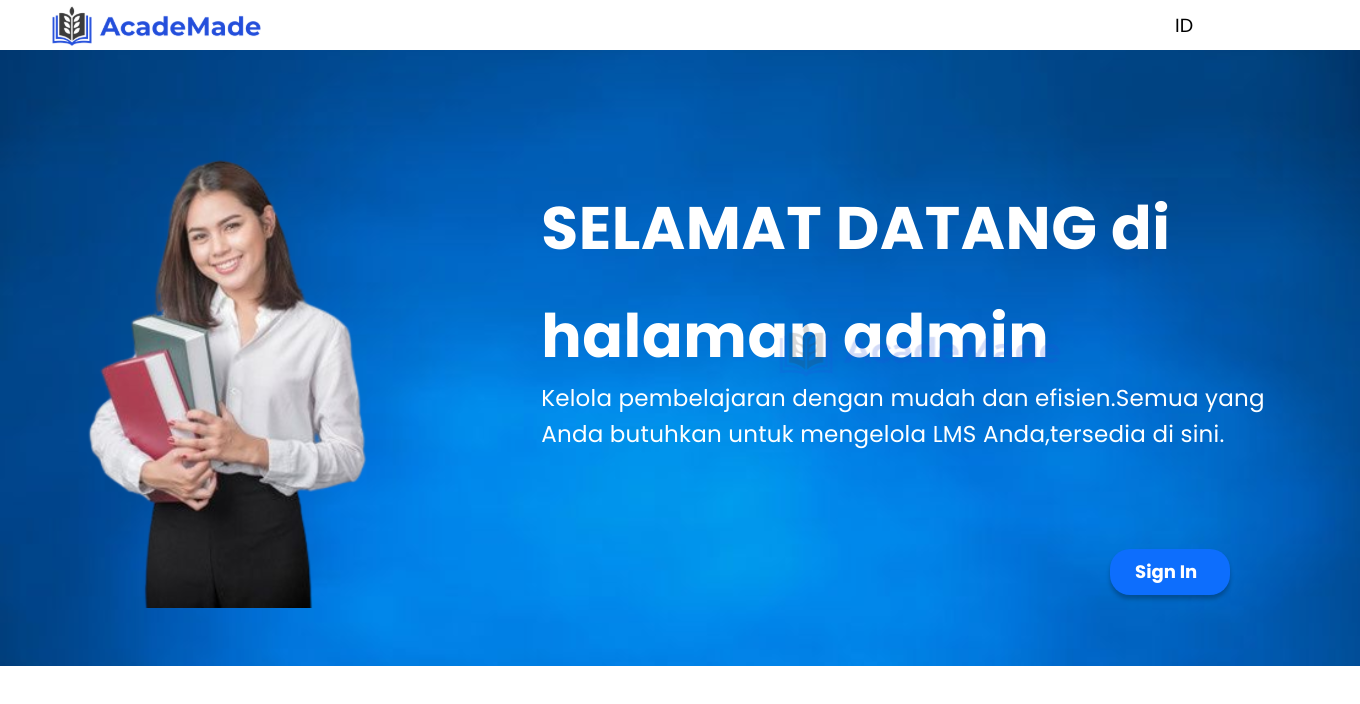
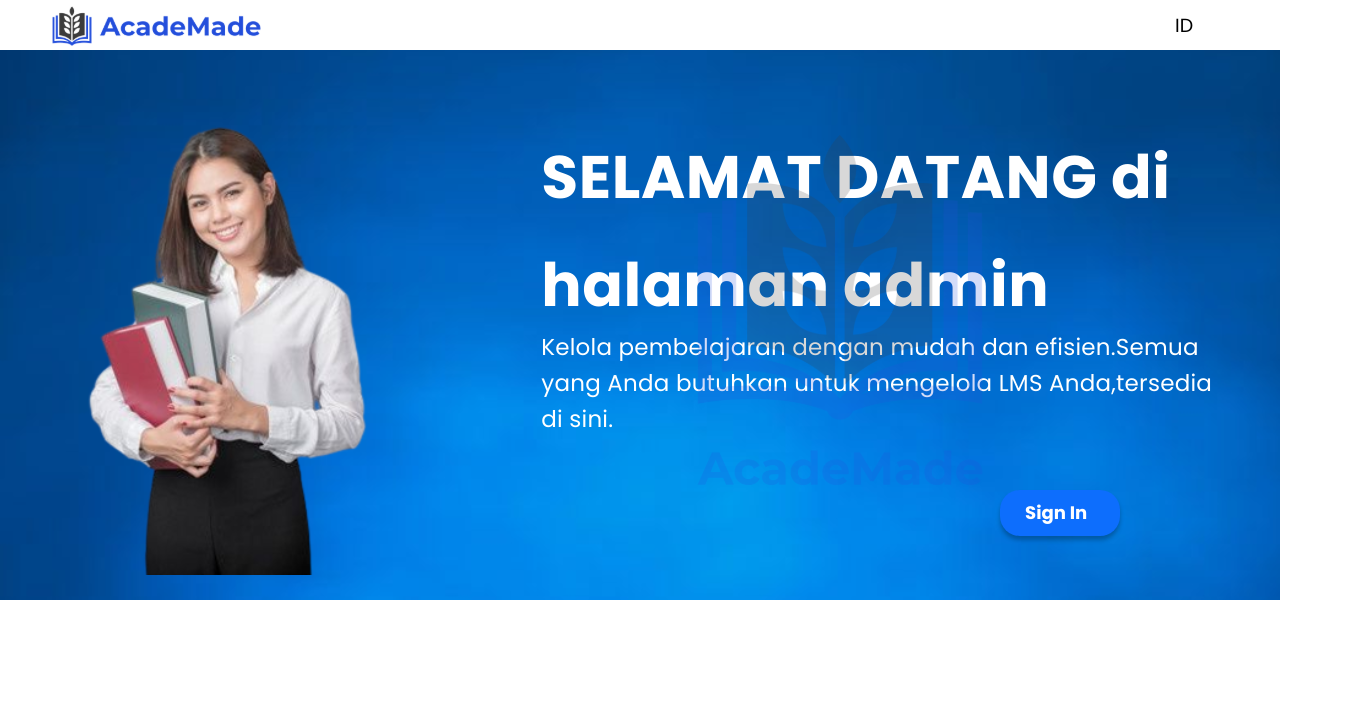
Before and after one commit to Capstone-Project-Kelompok-11/frontend-web-react, a React (Vite) app: page / in a window 1280 px wide. Shown: the top 704 px of the page, 1360 px wide, since content can reach past the window. Built offline with nearby package versions, Linux system fonts and the light colour scheme.

Commit message:
fix: fix landingpage and login view

```diff
--- a/src/index.css
+++ b/src/index.css
@@ -98,7 +98,6 @@
   flex-direction: row;
   align-items: center;
   padding: 10px 25px;
-  gap: 10px;
   font-family: "Poppins";
   font-style: normal;
   font-weight: 700;
@@ -107,8 +106,8 @@
   position: absolute;
   width: 120px;
   height: 46px;
-  left: 1110px;
-  top: 499px;
+  left: 1000px;
+  top: 440px;
   color: #ffffff;
   background: #0d6efd;
   box-shadow: 0px 4px 4px rgba(0, 0, 0, 0.25);
@@ -120,8 +119,8 @@
 }
 .main-container {
   position: absolute;
-  width: 1360px;
-  height: 616px;
+  width: 1280px;
+  height: 550px;
   top: 50px;
   display: flex;
   background-image: url("./assets/Background.svg");
@@ -135,11 +134,11 @@
 }
 .main img {
   position: absolute;
-  width: 400px;
+  width: 600px;
   height: 500px;
-  left: 720px;
-  top: 50px;
-  opacity: 0.2;
+  left: 540px;
+  top: 10px;
+  opacity: 5;
 }
 .kotak {
   flex-direction: column;
@@ -195,7 +194,7 @@
 .container {
   position: absolute;
   width: 100%;
-  height: 610px;
+  height: 546px;
   left: 0px;
   top: 55px;
   max-width: 100%;
@@ -206,7 +205,7 @@
   width: 450px;
   height: 454px;
   left: calc(50% - 500px / 2);
-  top: 85px;
+  top: 50px;
   justify-content: center;
   padding: 40px;
   background: #ffffff;
@@ -251,6 +250,9 @@ input {
   margin-bottom: 40px;
   font-family: sans-serif;
   font-size: 16px;
+  outline: none;
+  border-radius: 12px;
+  background-color: rgb(239, 230, 230);
 }
 form {
   justify-content: center;
@@ -265,7 +267,7 @@ label {
   font-family: "Poppins";
   font-style: normal;
   font-weight: 400;
-  font-size: 30px;
+  font-size: 20px;
   line-height: 45px;
   display: flex;
 
@@ -295,17 +297,18 @@ label {
   flex-direction: row;
   justify-content: center;
   align-items: center;
-  padding: 10px;
-  gap: 10px;
-  font-weight: 700;
-  font-size: 30px;
-
+  padding: 19px;
+  gap: 0px;
+  font-weight: 500;
+  font-size: 20px;
   position: absolute;
-  width: 300px;
-  height: 65px;
-  left: 70px;
-  top: 357px;
-
+  width: 224px;
+  height: 48px;
+  left: 115px;
+  top: 358px;
+  background: #0a58ca;
+  border-radius: 12px;
+  color: #ffffff;
   /* Primary/Brandeis Blue/70 */
 
   background: #0a58ca;
@@ -318,12 +321,13 @@ label {
 }
 
 .error {
-  border: 1px solid red;
+  border: 2px solid red;
 }
 
 .error-message {
   color: red;
-  font-size: 20px;
+  font-size: 15px;
+  font-weight: 600;
 }
 
 #wrab:target .modal {
--- a/src/views/LandingPage.view.jsx
+++ b/src/views/LandingPage.view.jsx
@@ -1,7 +1,7 @@
 import React, { useEffect } from "react";
 import { Link } from "react-router-dom";
 import GuruSvg from "../assets/guru.svg";
-import LogoSvg from "../assets/home.svg";
+import LogoSvg from "../assets/logo.svg";
 import Navbar from "../components/templates/Navbar.template";
 
 function LandingPage() {
@@ -14,7 +14,7 @@ function LandingPage() {
       <Navbar />
       <div className="main-container">
         <div className="main">
-          <img src={LogoSvg} alt="Logo" className="w-700 h-500 opacity-20" />
+          <img src={LogoSvg} alt="Logo" className="w-700 h-500 opacity-201" />
         </div>
         <div className="tulisan">
           <img className="foto w-700 h-500" src={GuruSvg} alt="Guru" />
--- a/src/views/Login.view.jsx
+++ b/src/views/Login.view.jsx
@@ -1,17 +1,13 @@
-/* eslint-disable jsx-a11y/no-static-element-interactions */
-/* eslint-disable import/order */
-/* eslint-disable jsx-a11y/click-events-have-key-events */
-import * as React from "react";
+import React, { useState, useEffect } from "react";
 import { useFormik } from "formik";
 import { ToastContainer, toast } from "react-toastify";
-import Navbar from "../components/templates/Navbar.template";
 import "react-toastify/dist/ReactToastify.css";
-// import "../index.css";
 import { FontAwesomeIcon } from "@fortawesome/react-fontawesome";
 import { faEye, faEyeSlash } from "@fortawesome/free-solid-svg-icons";
 
 function Login() {
-  const [showPassword, setShowPassword] = React.useState(false);
+  const [showPassword, setShowPassword] = useState(false);
+  const [loginSuccess, setLoginSuccess] = useState(false);
 
   const formik = useFormik({
     initialValues: {
@@ -21,24 +17,32 @@ function Login() {
     onSubmit: (values) => {
       // Logika untuk mengirim data login
       console.log(values);
-      toast.success("Login berhasil");
+      setLoginSuccess(true);
     },
     validate: (values) => {
       const errors = {};
 
-      // Validasi email
       if (!values.email) {
-        errors.email = "Email dibutuhkan";
+        errors.email = "Email dibutuhkan!";
       }
 
-      // Validasi password
       if (!values.password) {
-        errors.password = "Password dibutuhkan";
+        errors.password = "Password dibutuhkan!";
       }
 
       return errors;
     },
   });
+
+  useEffect(() => {
+    if (loginSuccess) {
+      toast.success("Login berhasil", {
+        onClose: () => {
+          window.location.href = "/dashboard";
+        },
+      });
+    }
+  }, [loginSuccess]);
 
   const handleTogglePassword = () => {
     setShowPassword((prevShowPassword) => !prevShowPassword);
@@ -46,7 +50,6 @@ function Login() {
 
   return (
     <div>
-      <Navbar />
       <ToastContainer position="top-center" />
       <div className="container w-100">
         <div href="" className="wrab" id="wrab">
@@ -70,9 +73,9 @@ function Login() {
                     formik.errors.email && formik.touched.email ? "error" : ""
                   }
                 />
-                {formik.touched.email && formik.errors.email ? (
+                {formik.touched.email && formik.errors.email && (
                   <div className="error-message">{formik.errors.email}</div>
-                ) : null}
+                )}
                 <label htmlFor="password">Password:</label>
                 <div className="password-input-wrapper">
                   <input
@@ -102,9 +105,9 @@ function Login() {
                     )}
                   </span>
                 </div>
-                {formik.touched.password && formik.errors.password ? (
+                {formik.touched.password && formik.errors.password && (
                   <div className="error-message">{formik.errors.password}</div>
-                ) : null}
+                )}
                 <button type="submit" className="btn2">
                   Login
                 </button>{" "}
```
Also changed, not shown: src/assets/logo (2).svg (added).
